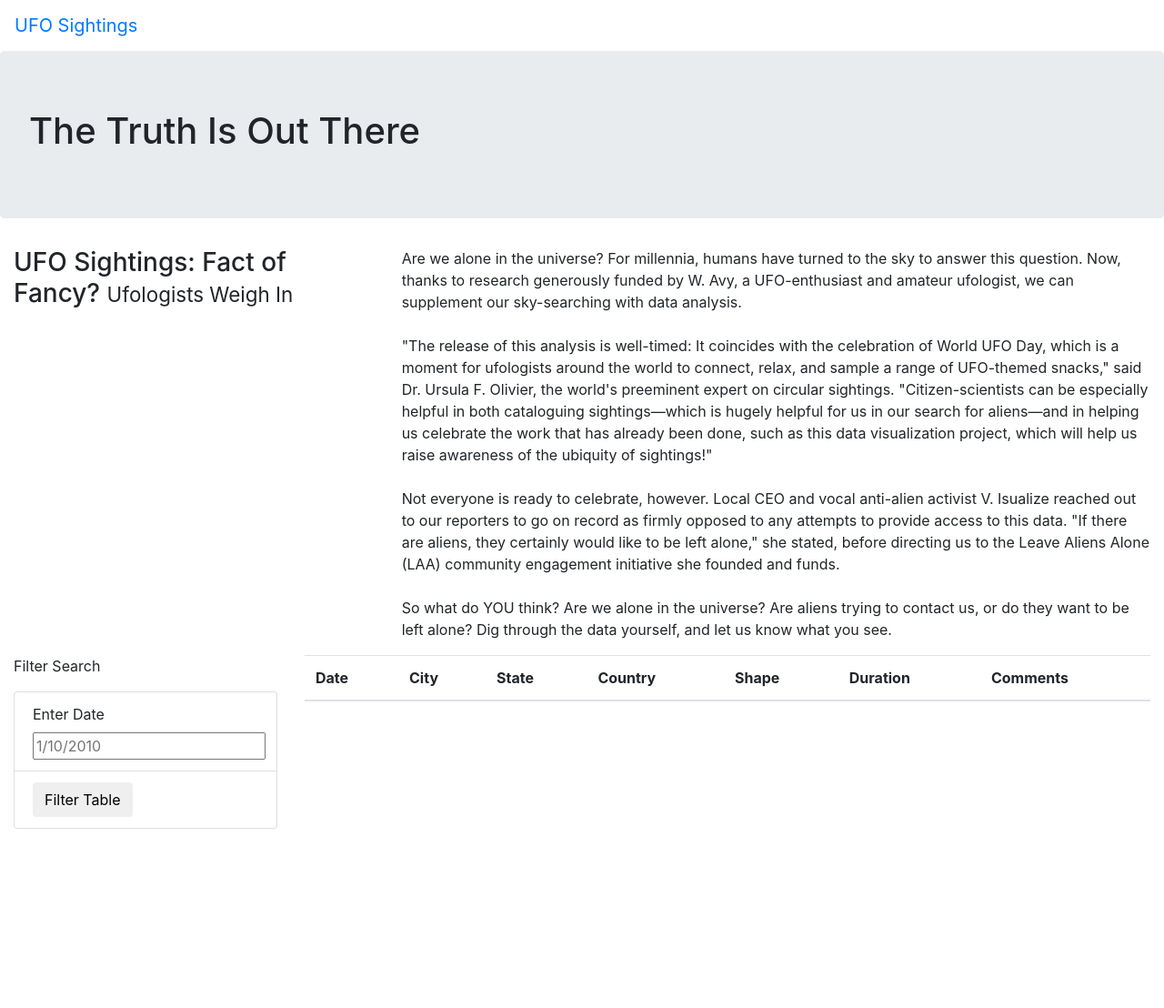
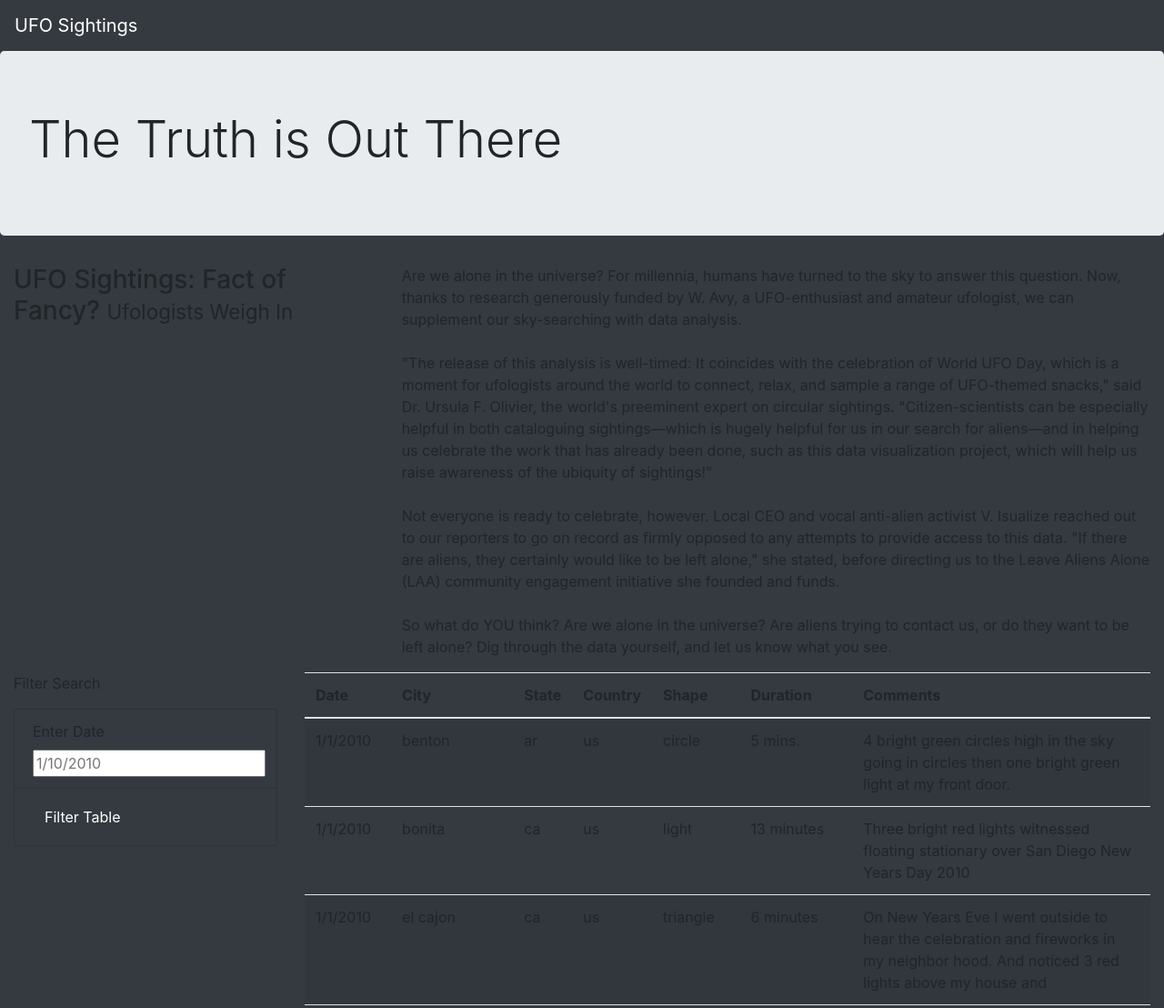
Before and after one commit to TheodoraNell/UFOs, a plain HTML site: page index.html in a window 1280 px wide. Shown: the top 1108 px of the page at 91% size. Before the commit the page ends 911 px from the top, so only its background shows below. Drawn offline with nearby package versions, Linux system fonts and the light colour scheme.

Commit message:
Customize page appearance.

```diff
--- a/index.html
+++ b/index.html
@@ -13,15 +13,15 @@
     />
     <link rel="stylesheet" href="static/css/style.css">
 </head>
-<body>
+<body class="bg-dark">
     <div class="wrapper">
-        <nav class="navbar navbar-expand-lg">
+        <nav class="navbar navbar-dark bg-dark navbar-expand-lg">
             <a class="navbar-brand" href="index.html">UFO Sightings</a>
         </nav>
     </div>
     <div class="jumbotron">
-        <h1>The Truth Is Out There</h1>
-    </div>
+        <h1 class="display-4">The Truth is Out There</h1>
+      </div>
     <div class="container-fluid">
         <div class="row">
           <div class="col-md-4">
@@ -48,13 +48,13 @@
                 <form>
                     <p>Filter Search</p>
                   </form>
-                <ul class="list-group">
-                    <li class="list-group-item">
+                <ul class="bg-dark list-group">
+                    <li class="bg-dark list-group-item">
                         <label for="date">Enter Date</label>
                         <input type="text" placeholder="1/10/2010" id="datetime" />
                     </li>
-                    <li class="list-group-item">
-                        <button id="filter-btn" type="button" class="btn btn-default">Filter Table</button>
+                    <li class="bg-dark list-group-item">
+                        <button id="filter-btn" type="button" class="btn btn-dark">Filter Table</button>
                     </li>
                 </ul>
             </div>
@@ -76,5 +76,8 @@
             </div>
         </div>
     </div>
+    <script src="https://cdnjs.cloudflare.com/ajax/libs/d3/4.11.0/d3.js"></script>
+    <script src="static/js/data.js"></script>
+    <script src="static/js/app.js"></script>
 </body>
 </html>
```
